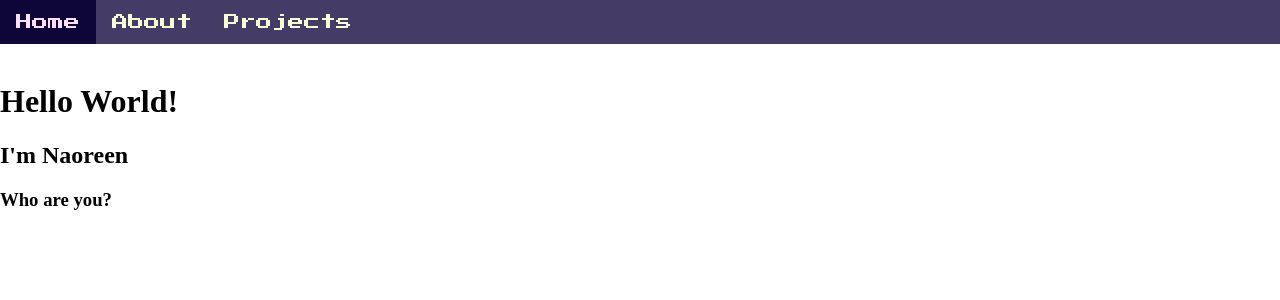
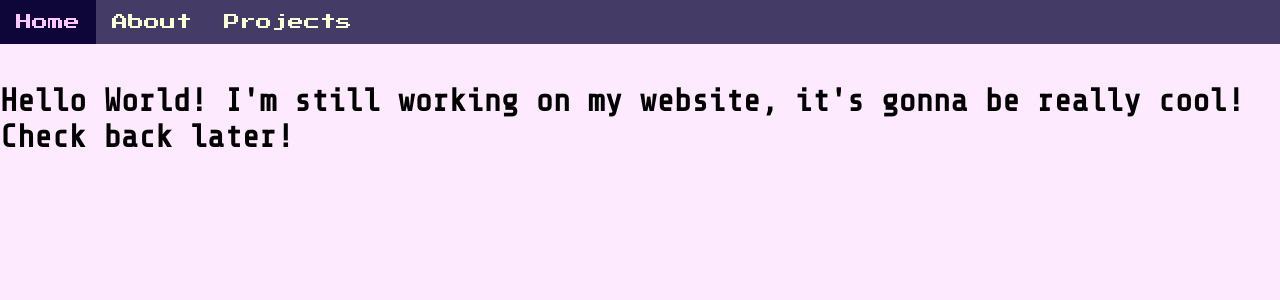
Before and after one commit to kNaoreen/kNaoreen.github.io, a Jekyll site: the page built from index.html, in a window 1280 px wide. Shown: the top 300 px of the page. Built offline with Jekyll 4.4.1, drawn with Linux system fonts in a browser that asks for light colours.

Commit message:
changed some colours

```diff
--- a/_sass/main.scss
+++ b/_sass/main.scss
@@ -1,4 +1,9 @@
 html, body {
     margin: 0;
     height: 100%;
+    background-color: rgb(254, 234, 255);
 }
+
+.literalDialogueBox h1 {
+    font-family: 'Share Tech Mono', monospace;
+}
--- a/_sass/navbar.scss
+++ b/_sass/navbar.scss
@@ -25,5 +25,5 @@
 
 .navbar li a:hover {
     background-color: rgb(14, 5, 56);
-    color:rgb(255, 223, 251)
+    color:rgb(255, 199, 255)
 }
--- a/assets/css/styles.scss
+++ b/assets/css/styles.scss
@@ -1,5 +1,6 @@
 ---
 ---
 @import url('https://fonts.googleapis.com/css2?family=Press+Start+2P&display=swap');
+@import url('https://fonts.googleapis.com/css2?family=Share+Tech+Mono&display=swap');
 @import 'main';
 @import 'navbar';
--- a/index.html
+++ b/index.html
@@ -2,6 +2,8 @@
 layout: default
 title: Home
 ---
-<h1> Hello World! </h1>
-<h2> I'm Naoreen </h2>
-<h3> Who are you? </h3>
+
+<div class="literalDialogueBox">
+    <h1> Hello World! I'm still working on my website, it's gonna be really cool! Check back later!</h1>
+    <!-- todo implement this lol <button class="literalDialogueBox--nextButton">Next</button> -->
+</div>
```
